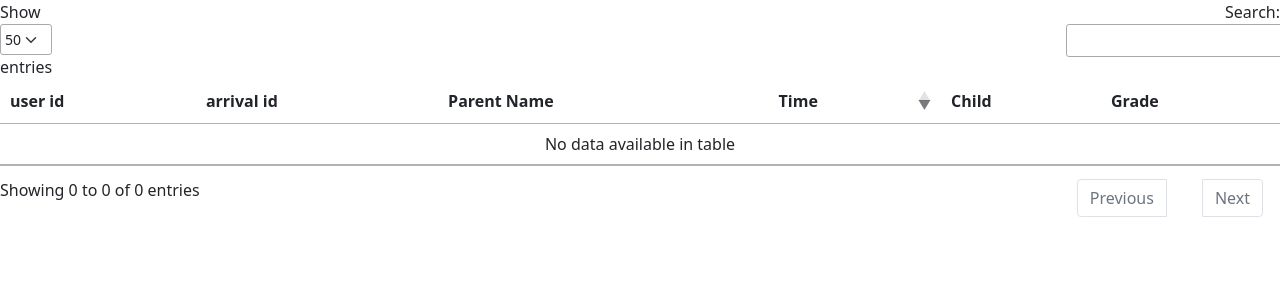
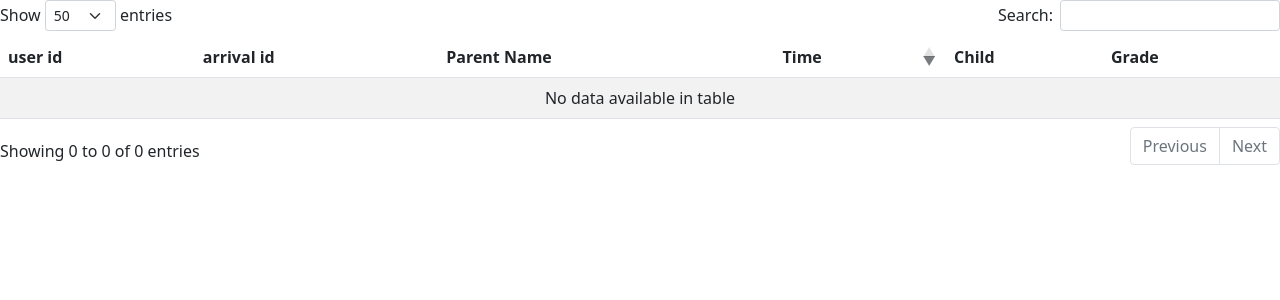
Before and after one commit to yair51/dkja-carpool-website, a Flask app: page / in a window 1280 px wide. Shown: the part 56-356 px from the top of the page. Run offline with Flask 2, Linux system fonts and the light colour scheme; data comes from the database, SQL or seed files in the repository; data that the repository does not hold is empty; some libraries are stand-ins or nearby versions.

Commit message:
fixed datatable format

```diff
--- a/website/templates/arrivals.html
+++ b/website/templates/arrivals.html
@@ -1,6 +1,6 @@
 {% extends "base.html" %}
 {% block content %}
-<table id="data" class="table">
+<table id="data" class="table table-striped">
     <thead>
       <tr>
         <!-- <th scope="col">License Plate Number</th> -->
@@ -38,9 +38,18 @@
 {% endblock %}
 {% block scripts %}
 <script>
+// var table = $('#data').DataTable();
+
+//  var filteredData = table
+//      .column( 0 )
+//      .data()
+//      .filter( function ( value, index ) {
+//          return value > 20 ? true : false;
+//      } );
 $(document).ready(function() {
     $('#data').DataTable( {
       'iDisplayLength': 50,
+      stateSave: true,
       columns: [
           {orderable: false, searchable: false},
           {orderable: false, searchable: false},
@@ -52,6 +61,58 @@ $(document).ready(function() {
         "order": [[ 3, "desc" ]]
     } );
 } );
+// $(document).ready(function() {
+//     $('#data').DataTable( {
+//         stateSave: true
+//     } );
+// } );
+
+// $(document).ready(function() {
+
+  // function displaySearch() {
+  //   table = $('#data').DataTable();
+  //   console.log("TABLE = " + table.search());
+  //   for (var i = 0; i < table.columns().count(); i++) {
+  //     console.log("Column " + i + ": " + table.column(i).search());
+  //   }
+  // }
+
+//   // Create the DataTable
+//   var table = $("#data").DataTable({
+//     orderCellsTop: true,
+//     stateSave: true,
+//     initComplete: function() {
+//       var table = this.api();
+
+//       // Add filtering
+//       table.columns().every(function() {
+//         var that = this;
+
+//         // Create the `select` element
+//         var input = $('<input type="text" />')
+//           .appendTo($("thead tr:eq(1) td").eq(this.index()))
+//           .on("keyup", function() {
+//             that.search($(this).val()).draw();
+//           });
+
+//         // Restore state saved values
+//         var state = this.state.loaded();
+//         if (state) {
+//           var val = state.columns[this.index()];
+//           input.val(val.search.search);
+//         }
+
+//       });
+
+//       //displaySearch();
+
+//     }
+//   });
+
+//   table.on('search.dt', function() {
+//    // displaySearch();
+//   });
+// });
 
 var times = document.getElementsByClassName("time");
 for (let i = 0; i < times.length; i++) {
--- a/website/templates/base.html
+++ b/website/templates/base.html
@@ -11,7 +11,8 @@
     <link href="https://unpkg.com/bootstrap-table@1.19.1/dist/extensions/filter-control/bootstrap-table-filter-control.css" rel="stylesheet"> -->
     <!-- <link rel="stylesheet" href="https://cdn.jsdelivr.net/npm/bootstrap-icons@1.4.1/font/bootstrap-icons.css"> -->
     <link href="https://cdn.jsdelivr.net/npm/bootstrap@5.1.3/dist/css/bootstrap.min.css" rel="stylesheet" integrity="sha384-1BmE4kWBq78iYhFldvKuhfTAU6auU8tT94WrHftjDbrCEXSU1oBoqyl2QvZ6jIW3" crossorigin="anonymous">
-    <link rel="stylesheet" type="text/css" href="https://cdn.datatables.net/1.11.5/css/jquery.dataTables.css">
+    <!-- <link rel="stylesheet" type="text/css" href="https://cdn.datatables.net/1.11.5/css/jquery.dataTables.css"> -->
+    <link rel="stylesheet" type="text/css" href="https://cdn.datatables.net/1.11.5/css/dataTables.bootstrap5.min.css">
     <!-- <link rel="stylesheet" href="https://unpkg.com/bootstrap-table@1.19.1/dist/bootstrap-table.min.css">
     <link href="https://unpkg.com/bootstrap-table@1.19.1/dist/extensions/filter-control/bootstrap-table-filter-control.css" rel="stylesheet"> -->
     <!-- <meta http-equiv="refresh" content="5" /> -->
```
